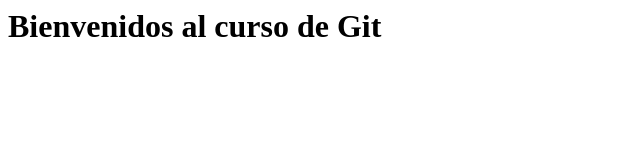
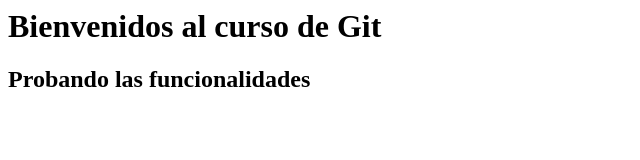
Before and after one commit to JuniorCardenas/escuelaITProyecto, a plain HTML site: page index.html in a window 1280 px wide. Shown: the whole page, without its empty margins (0-640 px from the left). Drawn offline with Linux system fonts and the light colour scheme.

Commit message:
Mi mensaje del comit

```diff
--- a/index.html
+++ b/index.html
@@ -4,5 +4,6 @@
 </head>
 <body>
 <h1>Bienvenidos al curso de Git</h1>
+<h2>Probando las funcionalidades</h2>
 </body>
 </html>
```
